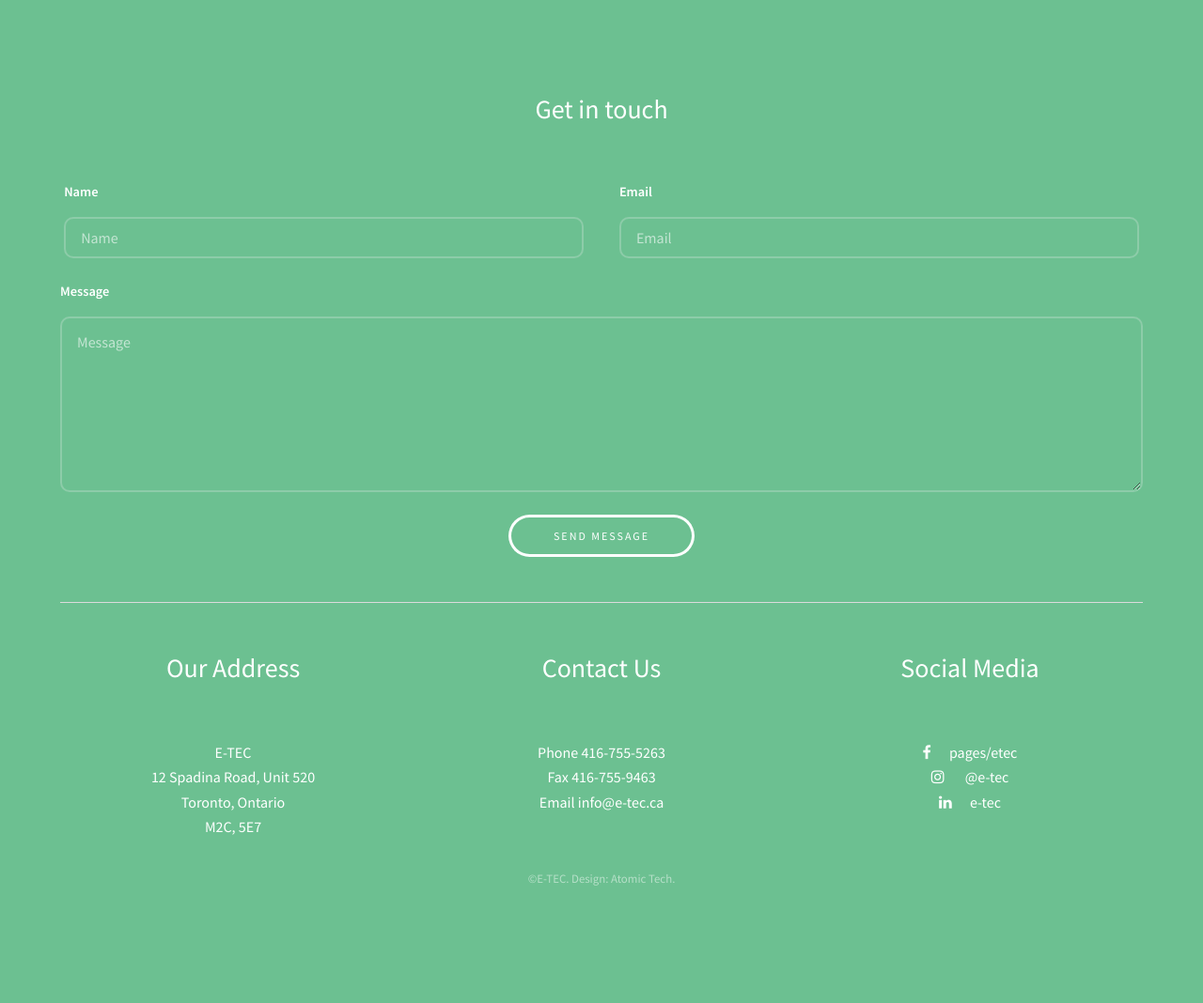
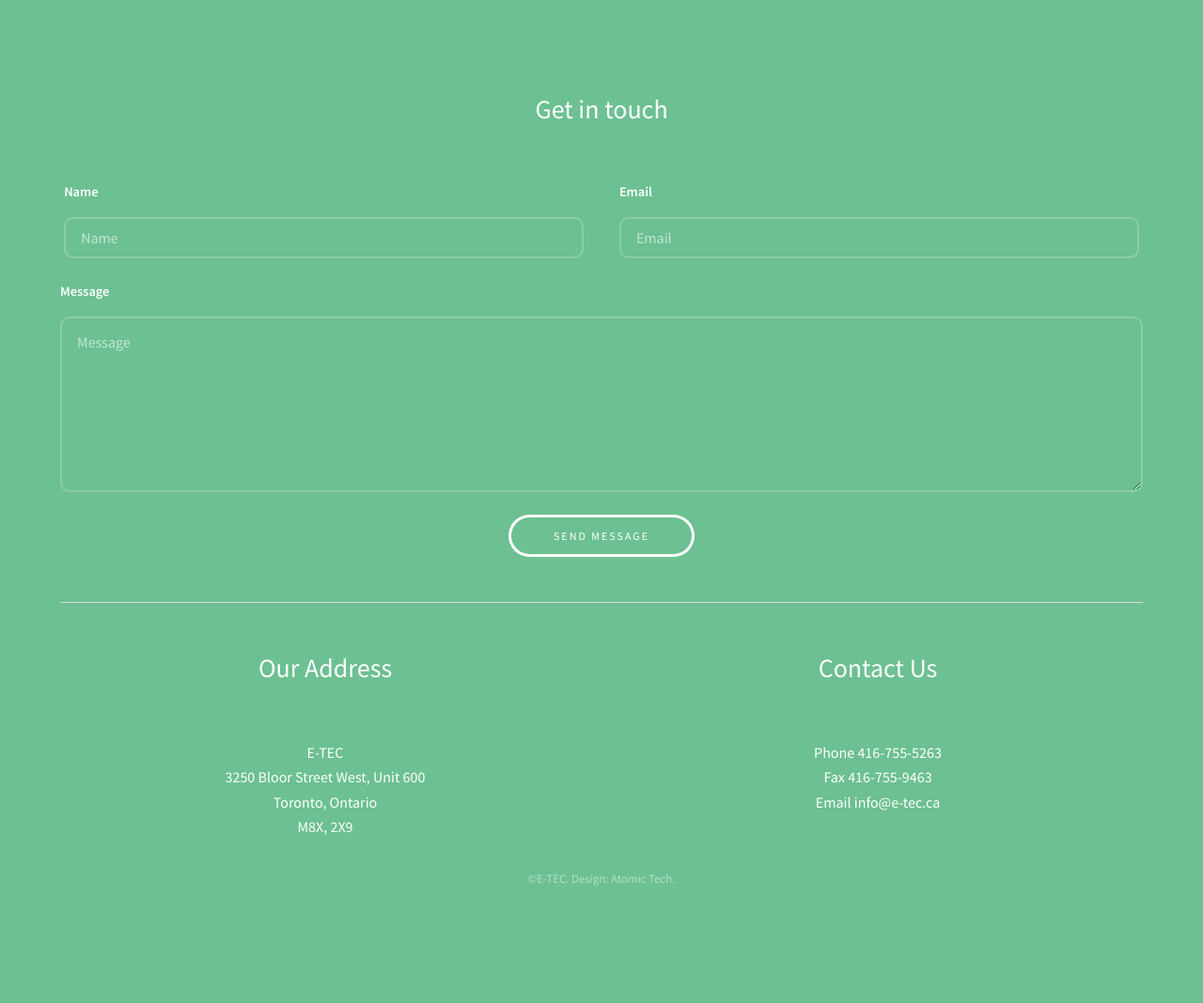
Before and after one commit to stefiin/etec, a Django app: page /1/ in a window 1280 px wide. Shown: the part 1491-2559 px from the top of the page at 94% size. Run offline with Django 3.2, Linux system fonts and the light colour scheme; data that the repository does not hold is empty.

Commit message:
latest version pushed to master

```diff
--- a/ui/templates/index.html
+++ b/ui/templates/index.html
@@ -49,16 +49,16 @@
 				<hr class="major" />
 				<div class="row">
 						<!-- Break -->
-						<div class="4u 12u$(medium)">
+						<div class="6u 12u$(medium)">
 							<h3>Our Address</h3>
 							<p>
 								E-TEC <br>
-								12 Spadina Road, Unit 520 <br>
+								3250 Bloor Street West, Unit 600 <br>
 								Toronto, Ontario <br>
-								M2C, 5E7
+								M8X, 2X9
 							</p>
 						</div>
-						<div class="4u 12u$(medium)">
+						<div class="6u 12u$(medium)">
 							<h3>Contact Us</h3>
 							<p>
 								Phone 416-755-5263 <br>
@@ -66,14 +66,14 @@
 								Email info@e-tec.ca
 							</p>
 						</div>
-						<div class="4u$ 12u$(medium)">
+						<!--div class="4u$ 12u$(medium)">
 							<h3>Social Media</h3>
 							<p>
 								<span class="icon fa-facebook-f right">&emsp; pages/etec</span> <br>
 								<span class="icon fa-instagram right"> &emsp; @e-tec</span> <br>
 								<span class="icon fa-linkedin right">&emsp; e-tec</span>
 							</p>
-						</div>
+						</div-->
 					</div>
 				<div class="copyright">
 					&copy;<a href="javascript:void(0);" onclick="swapPage('home', true);">E-TEC</a>. Design: <a href="https://atomictech.ca">Atomic Tech</a>.
```
